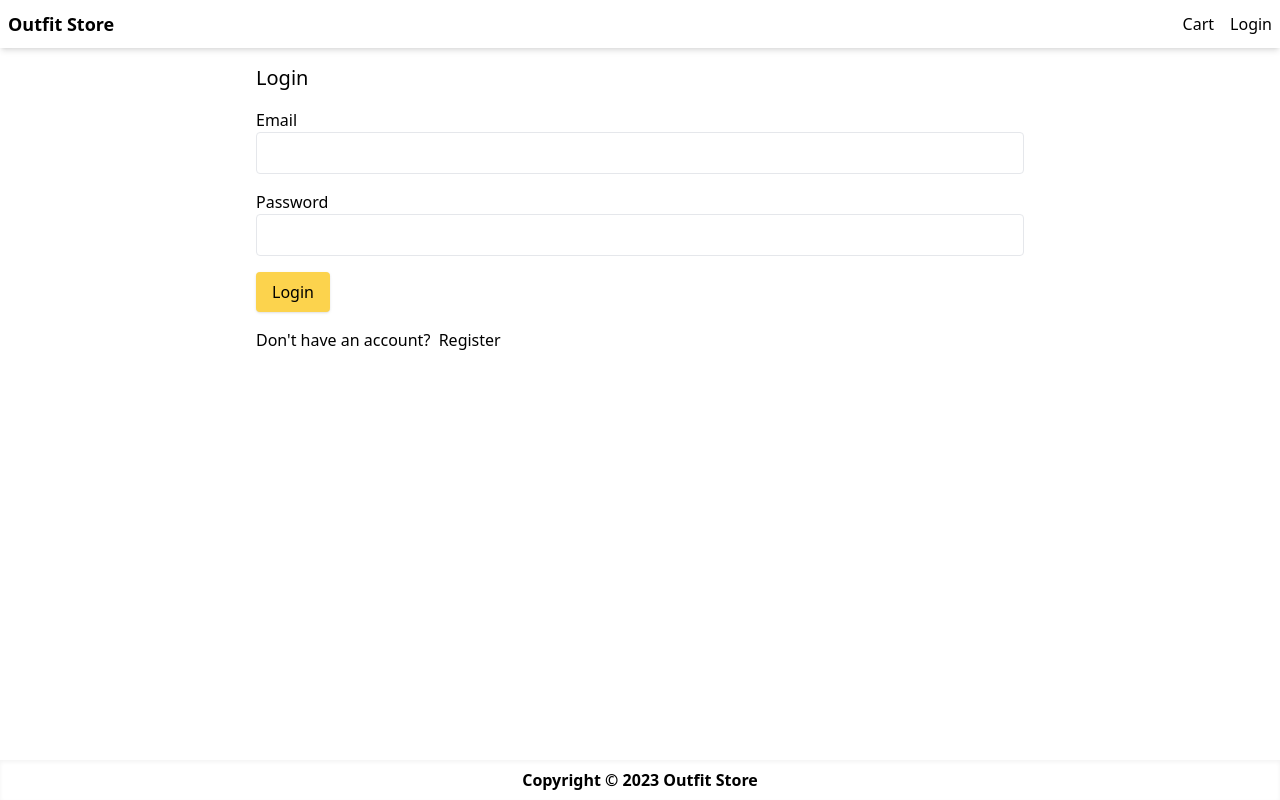
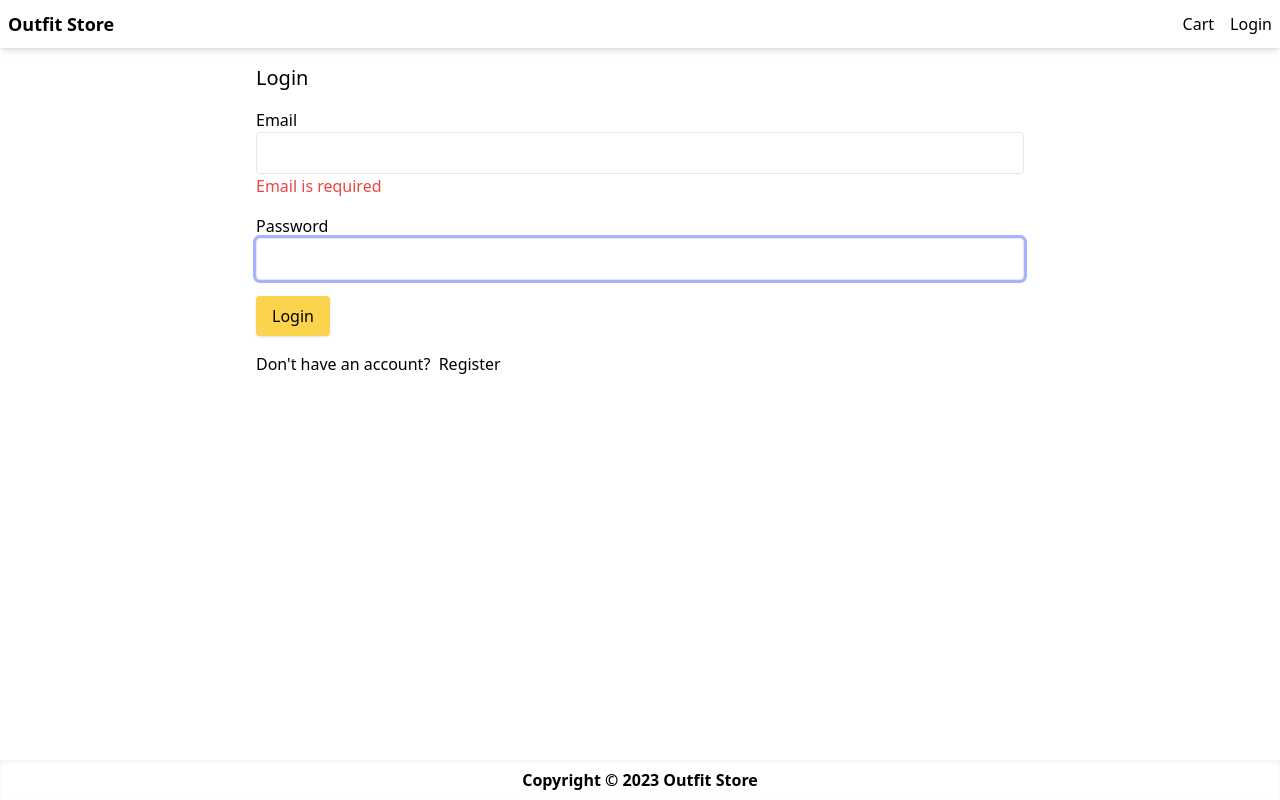
Before and after one commit to jvmhonorato/ecommerce-next.js, a Next.js app: page /login in a window 1280 px wide. Built offline with nearby package versions, Linux system fonts and the light colour scheme.

Commit message:
add submit button and add autoFocus in Field

```diff
--- a/pages/login.tsx
+++ b/pages/login.tsx
@@ -26,8 +26,9 @@ interface LoginFormValues {
 
 const  LoginScreen = () => {
 
-    const handleSubmit = (values: LoginFormValues) => {
+    const handleSubmit = ({email, password}: LoginFormValues) => {
         // Submit login data to the server
+        console.log(email, password)
       };
 
 
@@ -42,7 +43,7 @@ const  LoginScreen = () => {
           <h1 className='mb-4 text-xl'>Login</h1>
             <div className='mb-4'>
             <label htmlFor='email'>Email</label>
-            <Field className='w-full' type="email" id="email" name="email" />
+              <Field autoFocus className='w-full' type="email" id="email" name="email" />
             <div className='text-red-500'>
             <ErrorMessage name="email" />
             </div>
@@ -51,14 +52,14 @@ const  LoginScreen = () => {
         </div>
         <div className='mb-4'>
             <label htmlFor='password'>Password</label>
-            <Field className='w-full' type="password" id="password" name="password" />
+            <Field autoFocus className='w-full' type="password" id="password" name="password" />
             <div className='text-red-500'>
                 <ErrorMessage  name="password" />
             </div>
 
         </div>
         <div className='mb-4'>
-            <button className='primary-button'>Login</button>
+            <button type='submit' className='primary-button'>Login</button>
         </div>
         <div className='mb-4'>
             Don&apos;t have an account? &nbsp;
```
Lines whose indentation alone changed are shown as unchanged.
